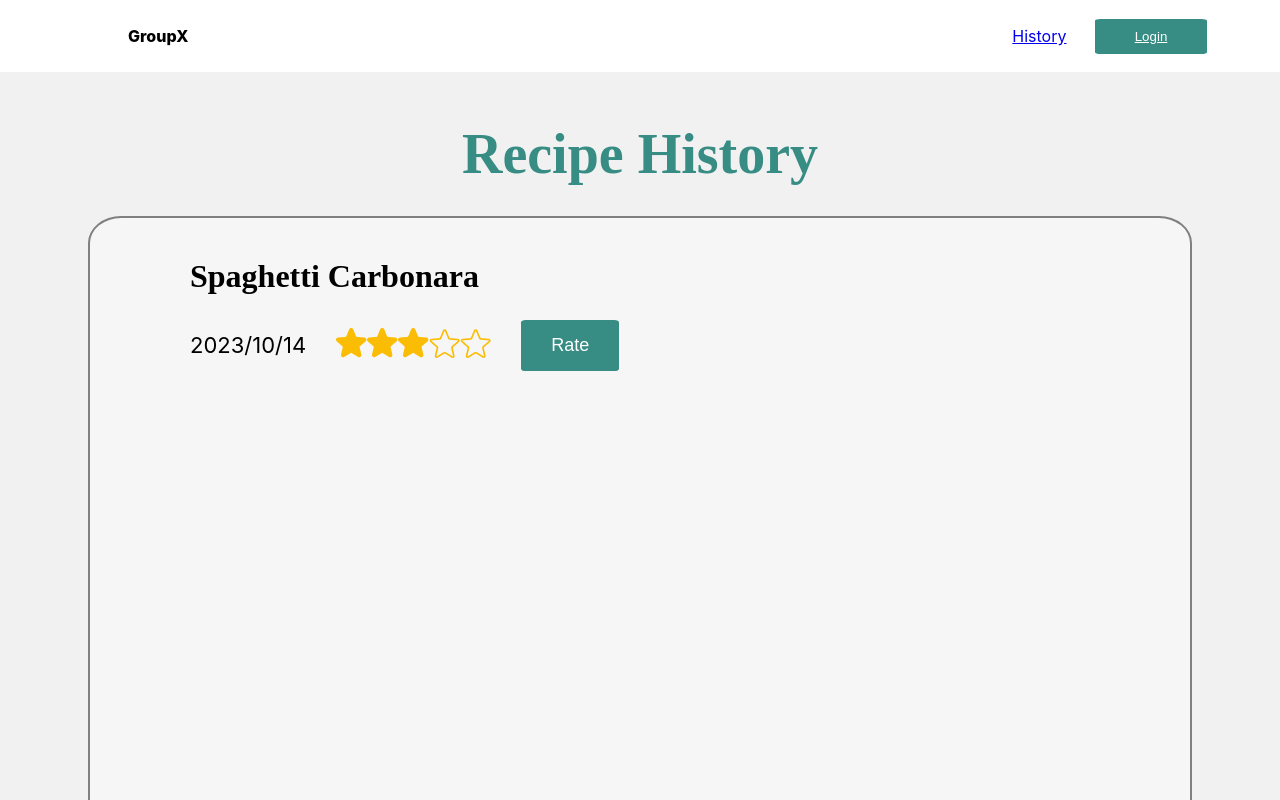
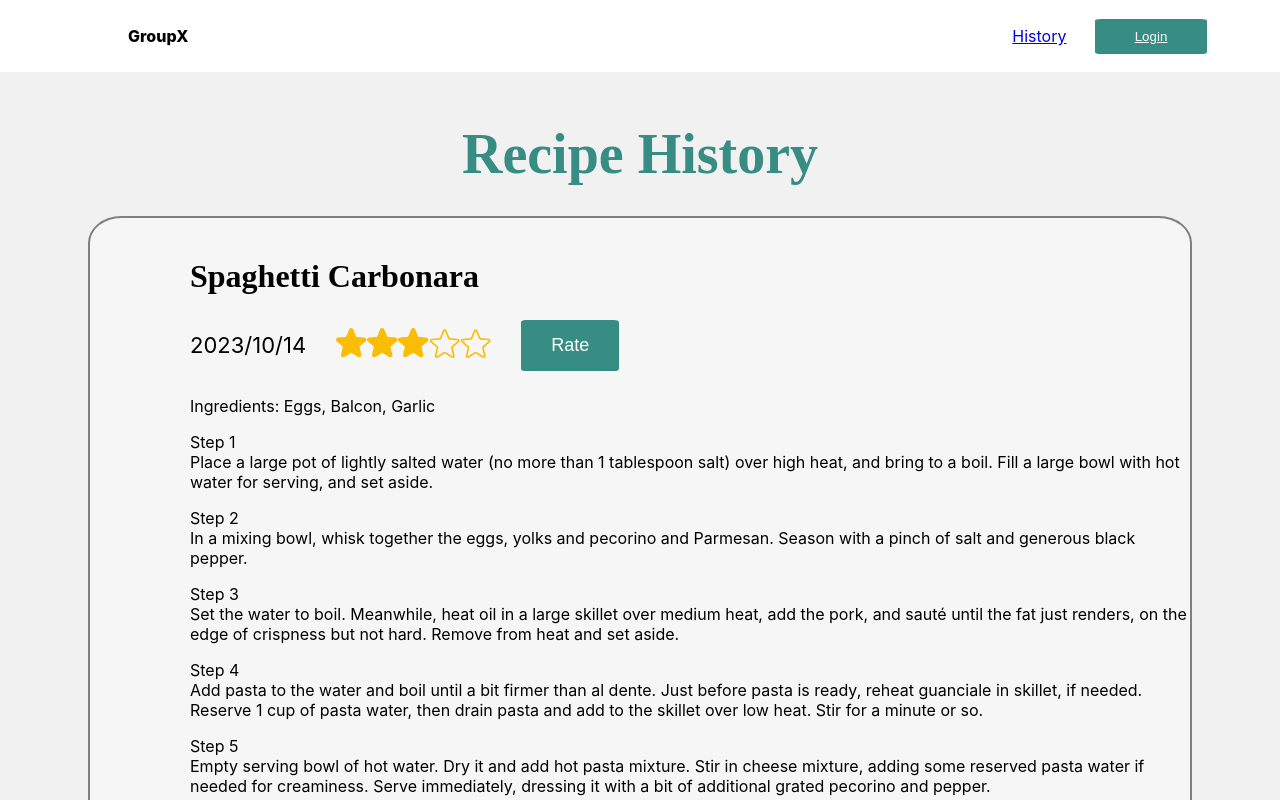
Before and after one commit to VT-SE-Fall2023/groupx-recipe-frontend, a React (Create React App) app: page /history in a window 1280 px wide. Shown: the top 800 px of the page. Built offline with nearby package versions, Linux system fonts and the light colour scheme.

Commit message:
add menu steps

```diff
--- a/src/HistoryPage.js
+++ b/src/HistoryPage.js
@@ -21,6 +21,33 @@ function HistoryPage() {
                         </div>
                         <button className='rate-button'>Rate</button>
                     </div>
+                    <p className='menu-ingredients'>Ingredients: Eggs, Balcon, Garlic</p>
+                    <p>
+                        Step 1<br/>
+                        Place a large pot of lightly salted water (no more than 1 tablespoon salt) over high heat,
+                        and bring to a boil. Fill a large bowl with hot water for serving, and set aside.
+                    </p>
+                    <p>
+                        Step 2<br/>
+                        In a mixing bowl, whisk together the eggs, yolks and pecorino and Parmesan.
+                        Season with a pinch of salt and generous black pepper.
+                    </p>
+                    <p>
+                        Step 3<br/>
+                        Set the water to boil. Meanwhile, heat oil in a large skillet over medium heat, add the pork,
+                        and sauté until the fat just renders, on the edge of crispness but not hard. Remove from heat and set aside.
+                    </p>
+                    <p>
+                        Step 4<br/>
+                        Add pasta to the water and boil until a bit firmer than al dente. Just before pasta is ready, reheat guanciale in skillet, if needed.
+                        Reserve 1 cup of pasta water, then drain pasta and add to the skillet over low heat. Stir for a minute or so.
+                    </p>
+                    <p>
+                        Step 5<br/>
+                        Empty serving bowl of hot water. Dry it and add hot pasta mixture. Stir in cheese mixture,
+                        adding some reserved pasta water if needed for creaminess. Serve immediately, dressing it
+                        with a bit of additional grated pecorino and pepper.
+                    </p>
                 </div>
                 <div className='normal-section'>
                     <h5 className='menu-title'>Lasagna</h5>
```
